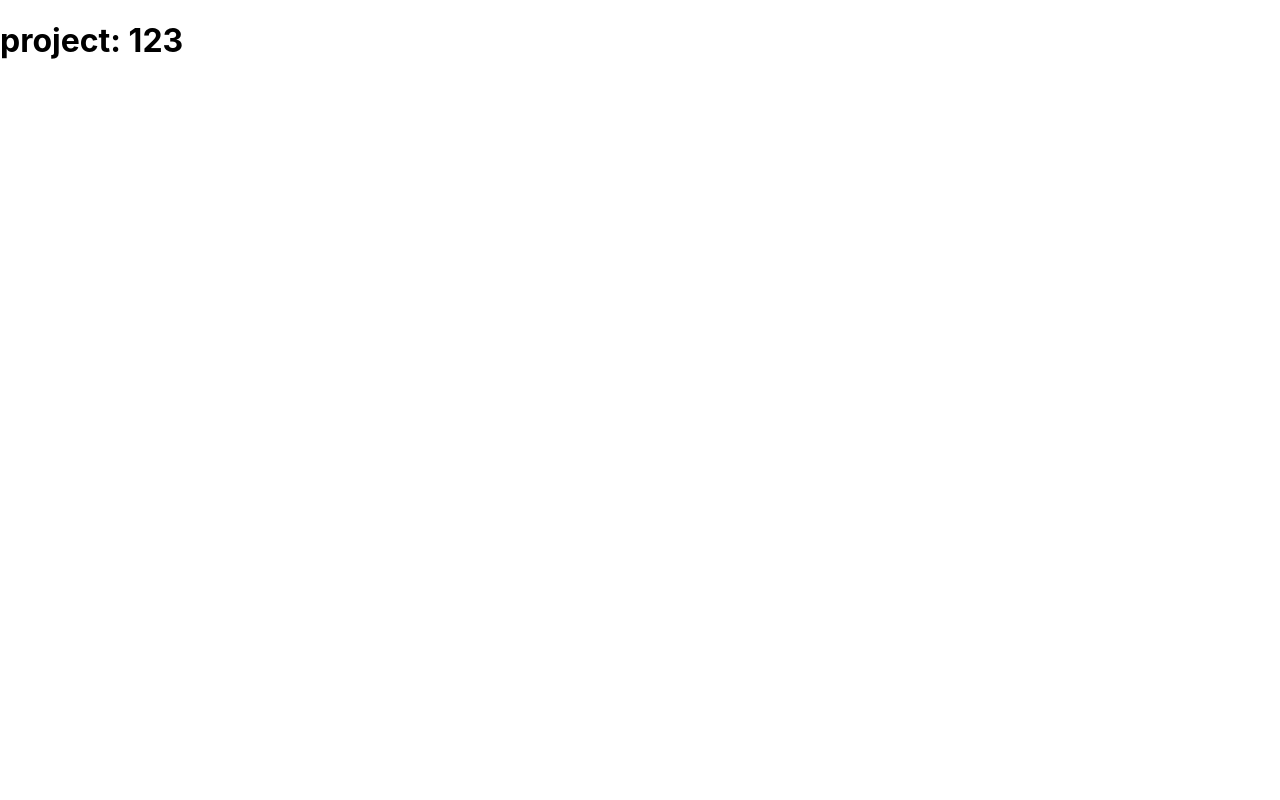
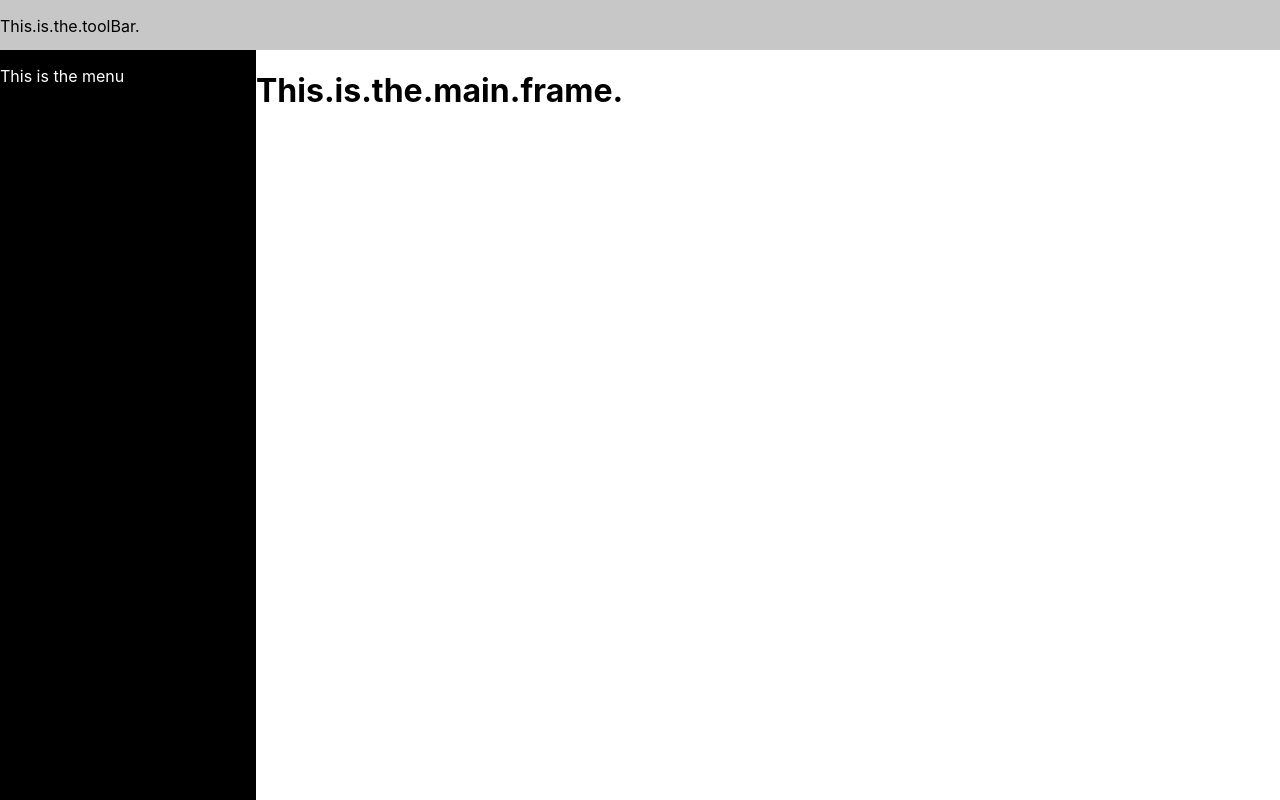
Before and after one commit to codyly/management_system, a React (Create React App) app in the folder project/: page / in a window 1280 px wide. Built offline with nearby package versions, Linux system fonts and the light colour scheme.

Commit message:
main structure

```diff
--- /dev/null
+++ b/project/src/components/main.js
@@ -0,0 +1,59 @@
+import React from 'react';
+import ReactDOM from 'react-dom';
+import '../css/main.css';
+
+
+
+export class main{
+
+  constructor(_mainFrame, _toolBar, _menu){
+    this._mainFrame = _mainFrame;
+    this._toolBar = _toolBar;
+    this._menu = _menu;
+  }
+
+  set mainFrame(_mainFrame){
+    this._mainFrame = _mainFrame;
+  }
+
+  get mainFrame(){
+    return this._mainFrame;
+  }
+
+  set toolBar(_toolBar){
+    this._toolBar = _toolBar;
+  }
+
+  get toolBar(){
+    return this._toolBar;
+  }
+
+  set menu(_menu){
+    this._menu = _menu;
+  }
+
+  get menu(){
+    return this._menu;
+  }
+
+  draw(){
+    const main_element = (
+      <div class="ms-container">
+        <div id="ms-toolBar">{this._toolBar}}</div>
+        <div id="ms-menu-mainFrame-container">
+          <div id="ms-menu">
+            {this._menu}
+          </div>
+          <div id="ms-mainFrame">
+            {this._mainFrame}
+          </div>
+        </div>
+      </div>
+    );
+    ReactDOM.render(main_element, document.getElementById('root'));
+  }
+}
+
+var service = new main();
+
+export var service;
--- /dev/null
+++ b/project/src/css/main.css
@@ -0,0 +1,35 @@
+.ms-container{
+    height:100vh;
+    display:flex;
+    flex-direction:column;
+}
+
+  #ms-toolBar{
+    height:50px;
+    width:100vw;
+    background:#c7c7c7;
+    flex-shrink:0;
+  }
+
+  #ms-menu-mainFrame-container{
+    height:100vh;
+    display:flex;
+    flex-direction:row;
+  }
+
+      #ms-mainFrame{
+        flex-grow:1;
+        width:80vw;
+        float: right;
+        flex-direction:column;
+      }
+
+      #ms-menu{
+        background-color: black;
+        color: white;
+        flex-grow: 1;
+        width:20vw;
+        display:flex;
+        float: right;
+        flex-direction:row;
+      }
--- a/project/src/index.js
+++ b/project/src/index.js
@@ -4,14 +4,18 @@ import './index.css';
 import App from './App';
 import * as serviceWorker from './serviceWorker';
 import { AdminUser } from './objects/users.js';
+import { service } from './components/main.js';
 
-var user = new AdminUser("123");
+var user = new AdminUser("123", 3);
+service.toolBar = <p>This.is.the.toolBar.</p>;
+service.menu = <p>This is the menu</p>;
+service.mainFrame = <h1>This.is.the.main.frame.</h1>;
+
+
 
 const name = user.name;
 
-const element = <h1>project: {name}</h1>;
-
-ReactDOM.render(element, document.getElementById('root'));
+service.draw();
 
 // If you want your app to work offline and load faster, you can change
 // unregister() to register() below. Note this comes with some pitfalls.
--- a/project/src/objects/users.js
+++ b/project/src/objects/users.js
@@ -10,7 +10,20 @@ export class AdminUser {
     get name() {
         return this._name;
     }
+
     set name(_name) {
         this._name = _name;
     }
+
+    get auth() {
+      return this._auth;
+    }
+
+    set auth(_auth) {
+      this._auth = _auth;
+    }
+
+    show(){
+      return <h1>User: {this._name}, Auth: {this._auth}</h1>;
+    }
 };
```
